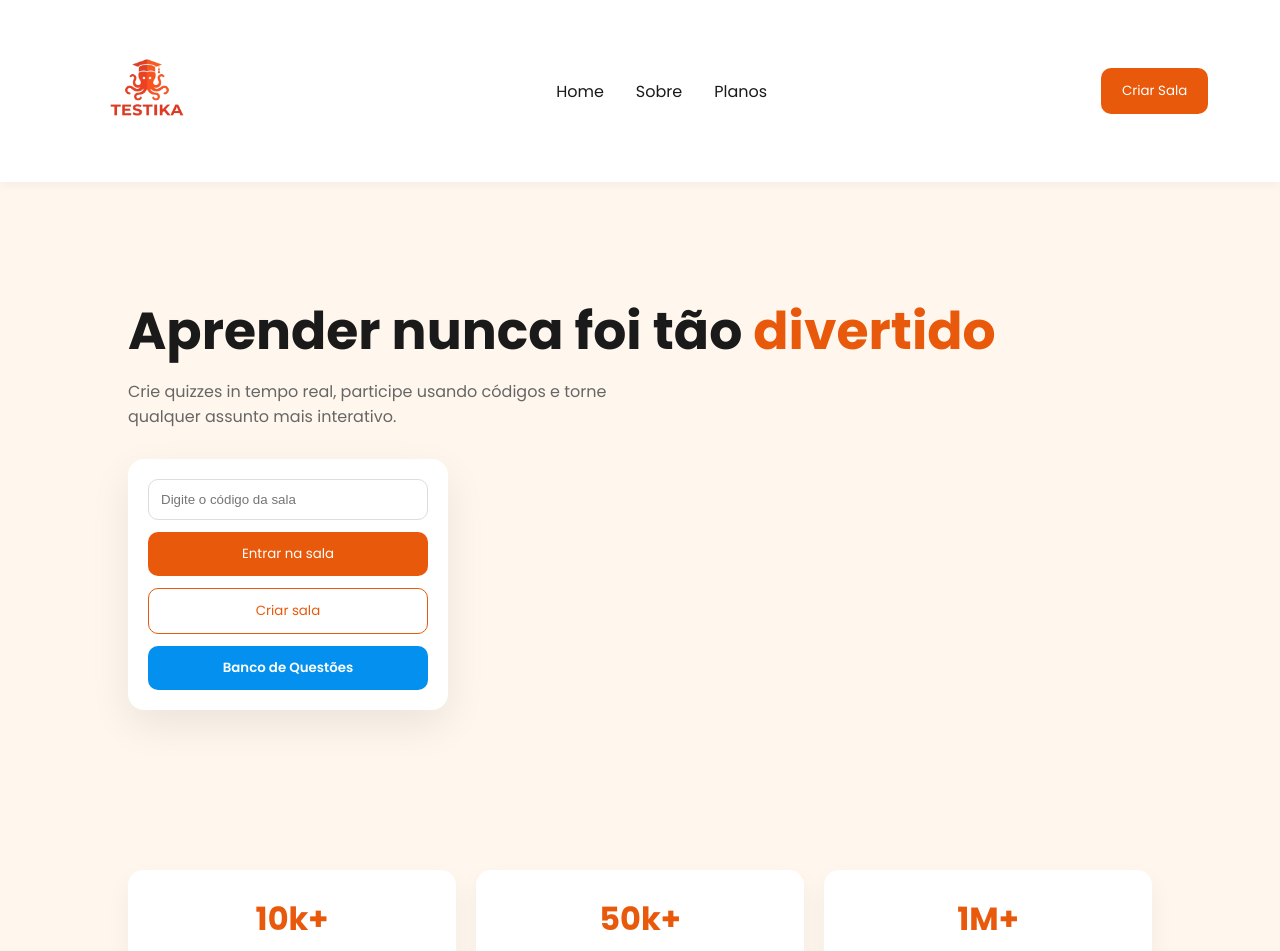
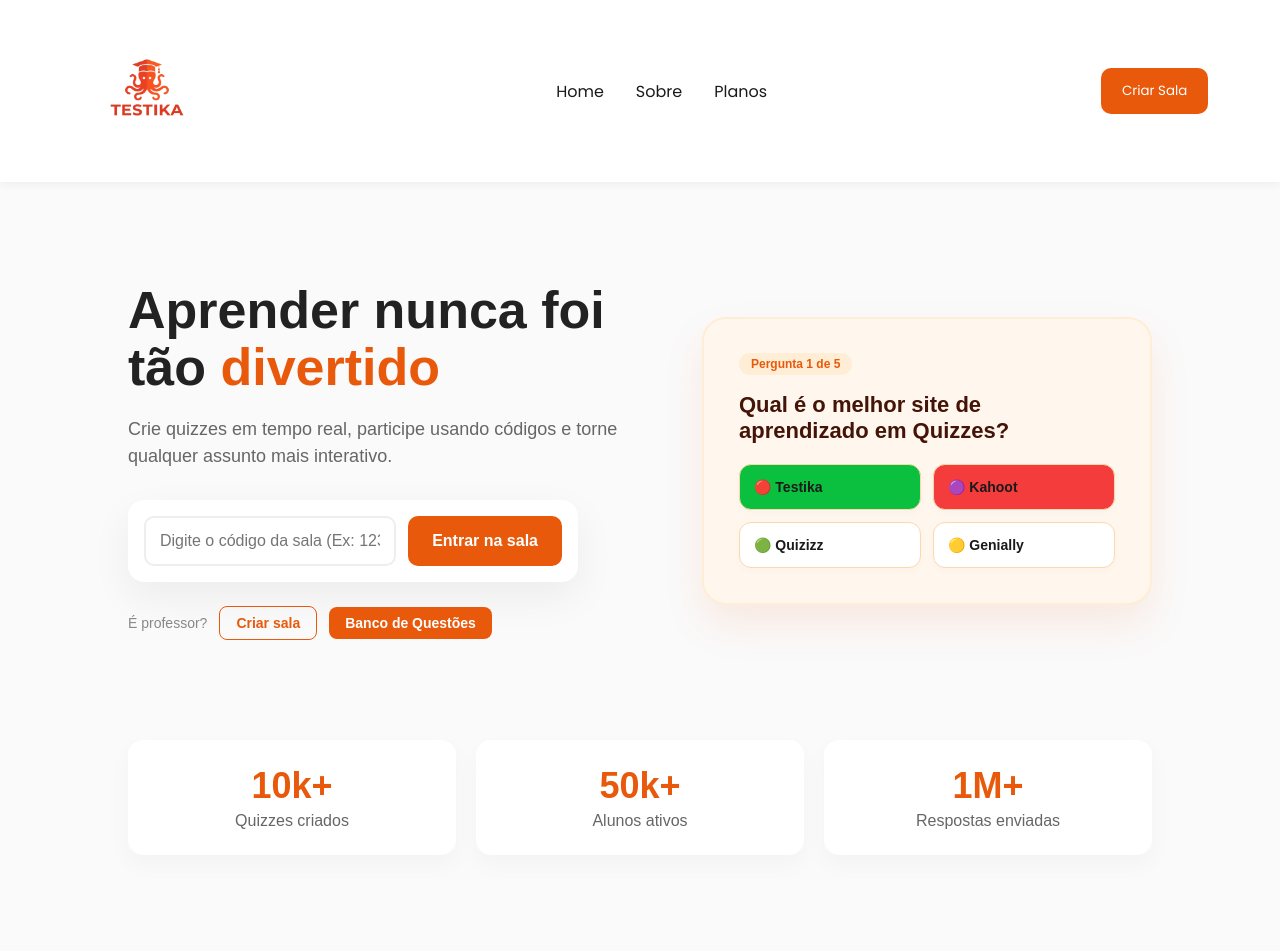
Before and after one commit to Natametonini/testika-main, a React (Vite) app in the folder frontend/: page / in a window 1280 px wide. Shown: the top 951 px of the page. Built offline with nearby package versions, Linux system fonts and the light colour scheme.

Commit message:
Update: Home page

```diff
--- a/frontend/src/pages/Home/Home.jsx
+++ b/frontend/src/pages/Home/Home.jsx
@@ -8,20 +8,14 @@
 function Home() {
   const [code, setCode] = useState("");
   const navigate = useNavigate();
-
   const { handleCreateRoom } = useAuth();
 
-  // 1. FUNÇÃO PARA ENTRAR NA SALA (ALUNO) - ATUALIZADA SEM PROMPT FEIO
   async function handleJoinRoom() {
     if (!code.trim()) {
       alert("Por favor, digite o código da sala!");
       return;
     }
-
-    // Sinaliza que este usuário está entrando no fluxo como ALUNO
     localStorage.setItem("testika_user_role", "ALUNO");
-
-    // Redireciona direto para a página da sala.
     navigate(`/sala?code=${code.trim()}`);
   }
 
@@ -31,6 +25,7 @@
       {/* HERO */}
       <section className={styles.hero}>
 
+        {/* LADO ESQUERDO: TEXTO E ENTRADA DE CÓDIGO */}
         <motion.div
           className={styles.heroText}
           initial={{ opacity: 0, x: -40 }}
@@ -42,33 +37,51 @@
           </h1>
 
           <p>
-            Crie quizzes in tempo real, participe usando códigos e torne qualquer assunto mais interativo.
+            Crie quizzes em tempo real, participe usando códigos e torne qualquer assunto mais interativo.
           </p>
 
+          {/* Card focado no Aluno (Digitar Código) */}
           <div className={styles.actionsCard}>
-
             <input
               type="text"
-              placeholder="Digite o código da sala"
+              placeholder="Digite o código da sala (Ex: 1234)"
               value={code}
               onChange={(e) => setCode(e.target.value)}
             />
-
-            <button onClick={handleJoinRoom}>
+            <button className={styles.primaryBtn} onClick={handleJoinRoom}>
               Entrar na sala
             </button>
+          </div>
 
+          {/* Área do Professor (Separada e discreta, abaixo do card principal) */}
+          <div className={styles.teacherActions}>
+            <span>É professor?</span>
             <button className={styles.secondary} onClick={handleCreateRoom}>
               Criar sala
             </button>
-
-            {/* 🚀 BOTÃO DO BANCO DE QUESTÕES ENCAIXADO AQUI: */}
             <button className={styles.bankButton} onClick={() => navigate("/banco-de-questoes")}>
               Banco de Questões
             </button>
+          </div>
+        </motion.div>
 
+        {/* LADO DIREITO: O CARD QUE ESTAVA FALTANDO! (Simulação do Quiz) */}
+        <motion.div
+          className={styles.heroCard}
+          initial={{ opacity: 0, x: 40 }}
+          animate={{ opacity: 1, x: 0 }}
+          transition={{ duration: 0.6, delay: 0.2 }}
+        >
+          <div className={styles.mock}>
+            <span className={styles.badge}>Pergunta 1 de 5</span>
+            <h3>Qual é o melhor site de aprendizado em Quizzes? </h3>
+            <div className={styles.options}>
+              <span className={styles.optCorreta}>🔴 Testika</span>
+              <span className={styles.optErrada}>🟣 Kahoot</span>
+              <span className={styles.optIntermediaria}>🟢 Quizizz</span>
+              <span className={styles.optIntermediaria}>🟡 Genially</span>
+            </div>
           </div>
-
         </motion.div>
 
       </section>
--- a/frontend/src/pages/Home/Home.module.css
+++ b/frontend/src/pages/Home/Home.module.css
@@ -2,24 +2,28 @@
   min-height: 100vh;
   display: flex;
   flex-direction: column;
+  background-color: #fafafa;
+  font-family: sans-serif;
 }
 
 /* HERO */
-
 .hero {
   display: flex;
-  justify-content: center;
+  justify-content: space-between;
   align-items: center;
-  padding: 120px 10%;
+  padding: 100px 10%;
+  gap: 60px;
 }
 
 .heroText {
-  flex: 1;
+  flex: 1.2;
 }
 
 .heroText h1 {
   font-size: 52px;
   line-height: 1.1;
+  color: #222;
+  margin: 0;
 }
 
 .heroText span {
@@ -28,94 +32,162 @@
 
 .heroText p {
   margin-top: 20px;
+  margin-bottom: 30px;
   color: #666;
+  font-size: 18px;
+  line-height: 1.5;
   max-width: 500px;
 }
 
-/* ACTIONS */
-
+/* ACTIONS CARD (ALUNO) */
 .actionsCard {
-  margin-top: 30px;
   display: flex;
-  flex-direction: column;
   gap: 12px;
-
   background: white;
-  padding: 20px;
+  padding: 16px;
   border-radius: 16px;
-  box-shadow: 0 15px 40px rgba(0,0,0,0.08);
-
-  width: 320px;
+  box-shadow: 0 15px 40px rgba(0,0,0,0.06);
+  max-width: 450px;
+  margin-bottom: 24px;
 }
 
 .actionsCard input {
-  padding: 12px;
+  flex: 1;
+  padding: 14px;
   border-radius: 10px;
-  border: 1px solid #ddd;
+  border: 2px solid #eee;
   outline: none;
+  font-size: 16px;
+  transition: 0.2s;
 }
 
 .actionsCard input:focus {
   border-color: #e8590c;
 }
 
-.actionsCard button {
+.primaryBtn {
   background: #e8590c;
   color: white;
   border: none;
-  padding: 12px;
+  padding: 0 24px;
   border-radius: 10px;
+  font-weight: bold;
+  font-size: 16px;
   cursor: pointer;
   transition: 0.2s;
 }
 
-.actionsCard button:hover {
+.primaryBtn:hover {
+  background: #d94e05;
   transform: translateY(-2px);
 }
 
-.secondary {
-  background: transparent !important;
-  border: 1px solid #e8590c !important;
-  color: #e8590c !important;
+/* TEACHER ACTIONS (PROFESSOR) */
+.teacherActions {
+  display: flex;
+  align-items: center;
+  gap: 12px;
+  flex-wrap: wrap;
 }
 
-/* HERO CARD */
+.teacherActions span {
+  font-size: 14px;
+  color: #888;
+  font-weight: 500;
+}
 
+.teacherActions button {
+  padding: 8px 16px;
+  border-radius: 8px;
+  font-size: 14px;
+  font-weight: 600;
+  cursor: pointer;
+  transition: 0.2s;
+}
+
+.secondary {
+  background: transparent;
+  border: 1px solid #e8590c;
+  color: #e8590c;
+}
+
+.secondary:hover {
+  background: #e8e8e7;
+  transform: translateY(-1px);
+}
+
+.bankButton {
+  background: #e8590c;
+  color: white;
+  border: none;
+}
+
+.bankButton:hover {
+  background: #d94e05;
+  transform: translateY(-1px);
+}
+
+/* HERO CARD (O QUIZ ILUSTRATIVO) */
 .heroCard {
   flex: 1;
   background: #fff7ed;
-  padding: 30px;
+  padding: 35px;
+  border-radius: 24px;
+  box-shadow: 0 20px 40px rgba(232, 89, 12, 0.1);
+  border: 2px solid #ffedd5;
+  max-width: 450px;
+}
+
+.badge {
+  background: #ffedd5;
+  color: #e8590c;
+  padding: 4px 12px;
   border-radius: 20px;
-  box-shadow: 0 10px 30px rgba(0,0,0,0.08);
+  font-size: 12px;
+  font-weight: bold;
 }
 
 .mock h3 {
-  margin-bottom: 10px;
+  margin: 20px 0;
+  font-size: 22px;
+  color: #431407;
 }
 
 .options {
   display: grid;
   grid-template-columns: 1fr 1fr;
-  gap: 10px;
-  margin-top: 20px;
+  gap: 12px;
 }
 
 .options span {
-  background: white;
-  padding: 10px;
-  border-radius: 10px;
-  text-align: center;
+  padding: 14px;
+  border-radius: 12px;
+  font-weight: 600;
+  font-size: 14px;
+  box-shadow: 0 4px 10px rgba(0,0,0,0.02);
+  border: 1px solid #fed7aa;
+  cursor: default;
 }
 
+.optIntermediaria {
+  background-color: white;
+}
+
+.optErrada {
+  background-color: #f53c3c;
+}
+
+.optCorreta {
+  background-color: #0bc03e;
+}
+
+
 /* STATS */
-
 .statsSection {
   display: grid;
   grid-template-columns: repeat(3, 1fr);
   gap: 20px;
-
-  padding: 0 10% 160px;
-  margin-top: 40px;
+  padding: 0 10% 120px;
 }
 
 .statCard {
@@ -123,9 +195,7 @@
   padding: 25px;
   border-radius: 15px;
   text-align: center;
-
-  box-shadow: 0 10px 25px rgba(0,0,0,0.05);
-
+  box-shadow: 0 10px 25px rgba(0,0,0,0.03);
   transition: 0.2s;
 }
 
@@ -135,23 +205,24 @@
 
 .statCard h2 {
   color: #e8590c;
-  font-size: 32px;
+  font-size: 36px;
+  margin: 0 0 5px 0;
 }
 
 .statCard p {
   color: #666;
-  margin-top: 5px;
+  margin: 0;
 }
 
 /* HOW */
+.how {
+  padding: 8px 10% 80px;
+  text-align: center;
+}
 
 .titleHow {
-  margin-bottom: 60px;
-}
-
-.how {
-  padding: 0 10% 80px;
-  text-align: center;
+  margin-bottom: 40px;
+  font-size: 28px;
 }
 
 .grid {
@@ -162,44 +233,44 @@
 
 .grid div {
   background: white;
-  padding: 20px;
+  padding: 30px 20px;
   border-radius: 15px;
-  box-shadow: 0 10px 20px rgba(0,0,0,0.05);
+  box-shadow: 0 10px 20px rgba(0,0,0,0.03);
+}
+
+.grid h3 {
+  margin-top: 0;
+  color: #e8590c;
 }
 
 /* RESPONSIVO */
-
-@media (max-width: 900px) {
+@media (max-width: 990px) {
   .hero {
     flex-direction: column;
+    text-align: center;
+    padding: 60px 5%;
+    gap: 40px;
   }
 
-  .grid {
-    grid-template-columns: 1fr;
+  .heroText p {
+    margin: 20px auto 30px auto;
   }
 
-  .stats {
-    flex-direction: column;
+  .actionsCard {
+    margin: 0 auto 24px auto;
+    width: 100%;
+  }
+
+  .teacherActions {
+    justify-content: center;
+  }
+
+  .heroCard {
+    width: 100%;
+  }
+
+  .grid, .statsSection {
+    grid-template-columns: 1fr;
+    padding: 20px 5% 60px;
   }
 }
-
-/* 🚀 CLASSE DO NOVO BOTÃO ADICIONADA AQUI: */
-.bankButton {
-  background: #0390ee !important; /* Verde para destacar bem a funcionalidade */
-  color: white !important;
-  border: none;
-  padding: 12px;
-  border-radius: 10px;
-  cursor: pointer;
-  transition: 0.2s;
-  font-weight: 600;
-  display: flex;
-  align-items: center;
-  justify-content: center;
-  gap: 8px;
-}
-
-.bankButton:hover {
-  background: #046baf !important;
-  transform: translateY(-2px);
-}
```
